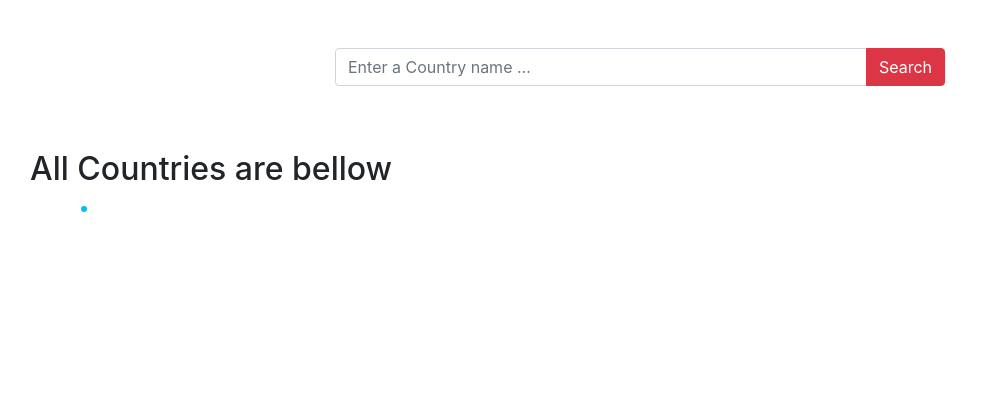
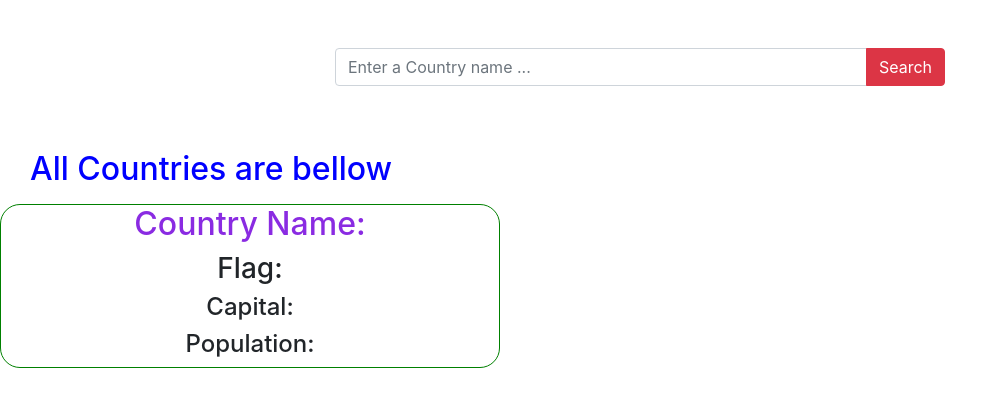
Before and after one commit to khaled39ab/Country-Info, a plain HTML site: page index.html in a window 1280 px wide. Shown: the whole page, without its empty margins (0-1008 px from the left). Drawn offline with nearby package versions, Linux system fonts and the light colour scheme; no server answers.

Commit message:
All Country are showing

```diff
--- a/app.js
+++ b/app.js
@@ -0,0 +1,18 @@
+fetch('https://restcountries.com/v2/all')
+    .then(res => res.json())
+    .then(data => displayCountry(data));
+
+const displayCountry = countries => {
+    const ul = document.getElementById('countryName');
+    // for (let i = 0; i < countries.length; i++) {
+    //     const country = countries[i];
+    //     const li = document.createElement ('li');
+    //     li.innerText = country.name;
+    //     ul.appendChild (li);
+    // }
+    countries.forEach(country => {
+        const li = document.createElement('li');
+        li.innerText = country.name;
+        ul.appendChild(li);
+    });
+}
--- a/index.html
+++ b/index.html
@@ -22,11 +22,17 @@
     </div>
     <div class="main">
         <h2>All Countries are bellow</h2>
-        <h5 id="countryName">
-            <ul>
-                <li></li>
+        <h5>
+            <ul id="countryName">
+
             </ul>
         </h5>
+    </div>
+    <div id="details">
+        <h2 style="color: blueviolet;">Country Name: </h2>
+        <h3>Flag: </h3>
+        <h4>Capital: </h4>
+        <h4>Population: </h4>
     </div>
 
     <script src="app.js"></script>
--- a/style.css
+++ b/style.css
@@ -1,9 +1,20 @@
 .main{
     margin-left: 30px;
+    color: blue;
 }
 #countryName{
     margin-left: 30px;
     cursor: pointer;
     text-decoration: underline;
     color: deepskyblue;
+    list-style-type: none;
 }
+#details{
+    display: none;
+    border: 1px solid green;
+    text-align: center;
+    max-width: 500px;
+    border-radius: 20px;
+    display: grid;
+    grid-template-columns: none;
+}
```
